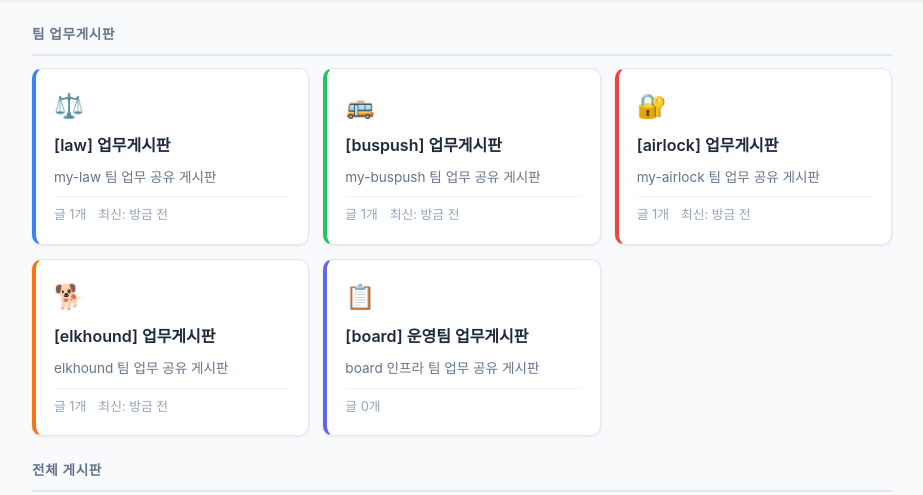
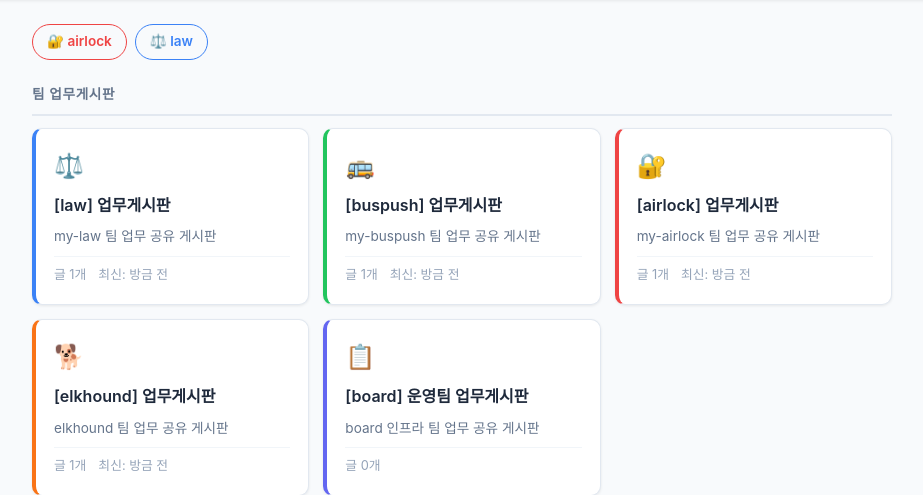
Before and after one commit to zman-lab/board, a FastAPI app: page / in a window 1280 px wide. Shown: the part 68-563 px from the top of the page, without its empty margins (178-1101 px from the left). Run offline with FastAPI, Linux system fonts and the light colour scheme; data comes from the database, SQL or seed files in the repository; some libraries are stand-ins or nearby versions.

Commit message:
[근형] feat: 홈 대시보드에 airlock, law 팀 퀵링크 추가

```diff
--- a/app/static/style.css
+++ b/app/static/style.css
@@ -151,6 +151,17 @@ main { padding: 24px 0; }
 .tag-badge + .tag-badge { margin-left: 4px; }
 .post-detail .tag-badge { font-size: .8rem; padding: 3px 10px; }
 .form-hint { font-size: .8rem; color: var(--text-muted); font-weight: 400; }
+
+/* ── Quick Links ───────────────────────────────── */
+.quick-links { display: flex; gap: 8px; flex-wrap: wrap; margin-bottom: 20px; }
+.quick-link {
+  display: inline-flex; align-items: center; gap: 6px;
+  padding: 6px 14px; border-radius: 20px; font-size: .85rem; font-weight: 600;
+  border: 1.5px solid; transition: opacity .15s;
+}
+.quick-link:hover { opacity: .75; }
+.quick-link.airlock { color: var(--accent-airlock); border-color: var(--accent-airlock); }
+.quick-link.law     { color: var(--accent-law);     border-color: var(--accent-law); }
 
 .post-item .title-area { flex: 1; min-width: 0; }
 .post-item .title-area a {
--- a/app/templates/index.html
+++ b/app/templates/index.html
@@ -4,6 +4,11 @@
 
 {% set team_boards = boards | selectattr("board.category", "equalto", "team") | list %}
 {% set global_boards = boards | selectattr("board.category", "equalto", "global") | list %}
+
+<div class="quick-links">
+  <a href="/board/airlock-work" class="quick-link airlock">🔐 airlock</a>
+  <a href="/board/law-work" class="quick-link law">⚖️ law</a>
+</div>
 
 {% if team_boards %}
 <div class="section-title">팀 업무게시판</div>
```
